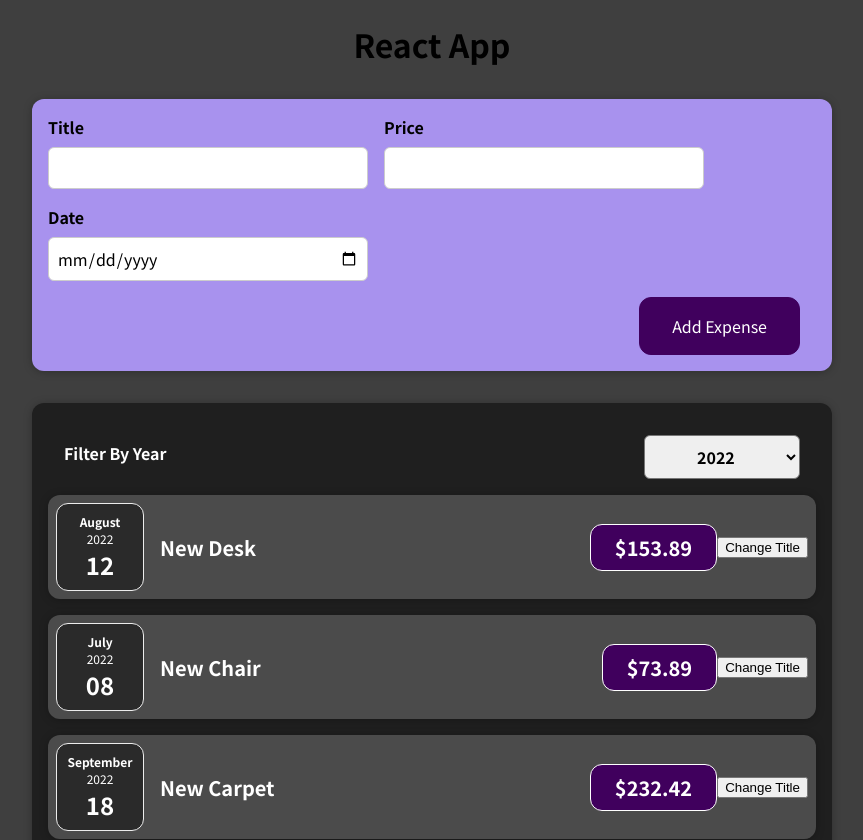
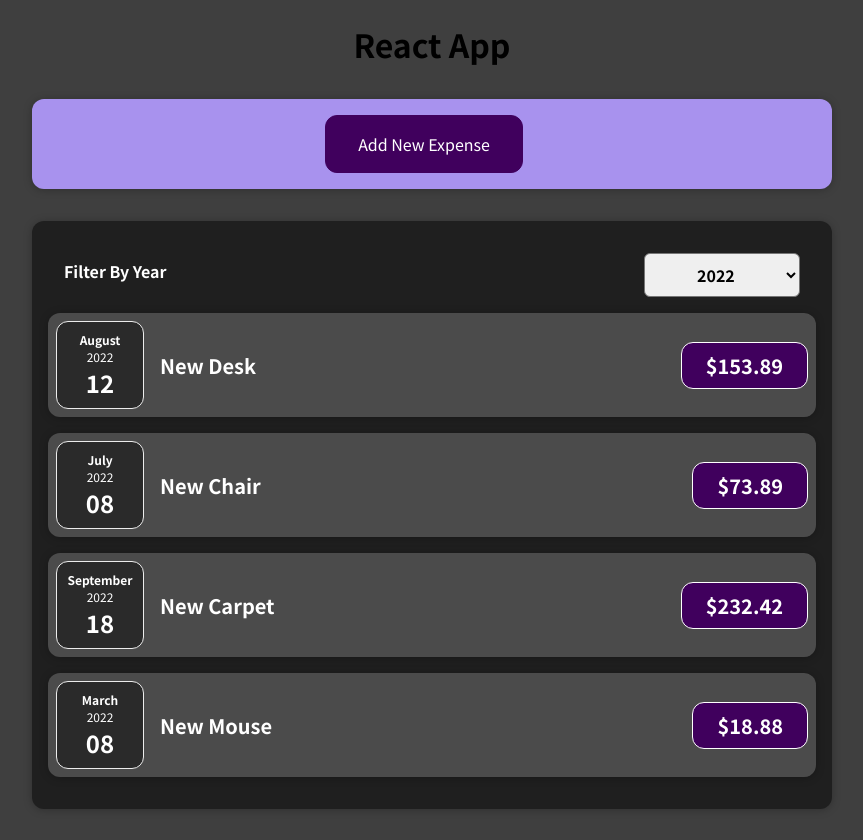
Before and after one commit to PajkoStefan/react-complete-guide, a React (Create React App) app: page / in a window 1280 px wide. Shown: the top 840 px of the page, without its empty margins (208-1071 px from the left). Built offline with nearby package versions, Linux system fonts and the light colour scheme.

Commit message:
Show/Cancel Form on Click

```diff
--- a/src/components/Expenses/ExpenseItem/ExpenseItem.js
+++ b/src/components/Expenses/ExpenseItem/ExpenseItem.js
@@ -1,24 +1,17 @@
-import { useState } from "react";
 import ExpenseDate from "./ExpenseDate/ExpenseDate";
 import Card from "../../UI/Card/Card";
 import "./ExpenseItem.css";
 
 const ExpenseItem = ({ item, setItems }) => {
-  const [title, setTitle] = useState(item.title);
-
-  const changeTitleHandler = (evt) => {
-    setTitle("Updated!");
-  };
 
   return (
     <li>
       <Card className="expense-item">
         <ExpenseDate date={item.date} />
         <div className="expense-item__description">
-          <h2>{title}</h2>
+          <h2>{item.title}</h2>
           <div className="expense-item__price">${item.price}</div>
         </div>
-        <button onClick={changeTitleHandler}>Change Title</button>
       </Card>
     </li>
   );
--- a/src/components/NewExpense/ExpenseForm/ExpenseFrom.js
+++ b/src/components/NewExpense/ExpenseForm/ExpenseFrom.js
@@ -2,7 +2,7 @@ import { useState } from "react";
 
 import "./ExpenseForm.css";
 
-const ExpenseForm = ({ onSaveExpenseData }) => {
+const ExpenseForm = ({ onSaveExpenseData, onClickCancelForm }) => {
   const [enteredTitle, setEnteredTitle] = useState("");
   const [enteredPrice, setEnteredPrice] = useState("");
   const [enteredDate, setEnteredDate] = useState("");
@@ -71,6 +71,9 @@ const ExpenseForm = ({ onSaveExpenseData }) => {
       </div>
 
       <div className="new-expense__actions">
+        <button type="button" onClick={onClickCancelForm}>
+          Cancel
+        </button>
         <button type="submit">Add Expense</button>
       </div>
     </form>
--- a/src/components/NewExpense/NewExpense.js
+++ b/src/components/NewExpense/NewExpense.js
@@ -1,14 +1,32 @@
+import { useState } from "react";
 import ExpenseForm from "./ExpenseForm/ExpenseFrom";
 
 import "./NewExpense.css";
 
 const NewExpense = ({ onAddExpense }) => {
+  const [showForm, setShowForm] = useState(false);
+
   const saveExpenseDataHandler = (expenseData) =>
     onAddExpense({ ...expenseData, id: Math.random() });
 
+  const showFormHandler = () => {
+    setShowForm((prevState) => !prevState);
+  };
+
   return (
     <div className="new-expense">
-      <ExpenseForm onSaveExpenseData={saveExpenseDataHandler} />
+      {!showForm && (
+        <button type="submit" onClick={showFormHandler}>
+          Add New Expense
+        </button>
+      )}
+
+      {showForm && (
+        <ExpenseForm
+          onSaveExpenseData={saveExpenseDataHandler}
+          onClickCancelForm={showFormHandler}
+        />
+      )}
     </div>
   );
 };
```
